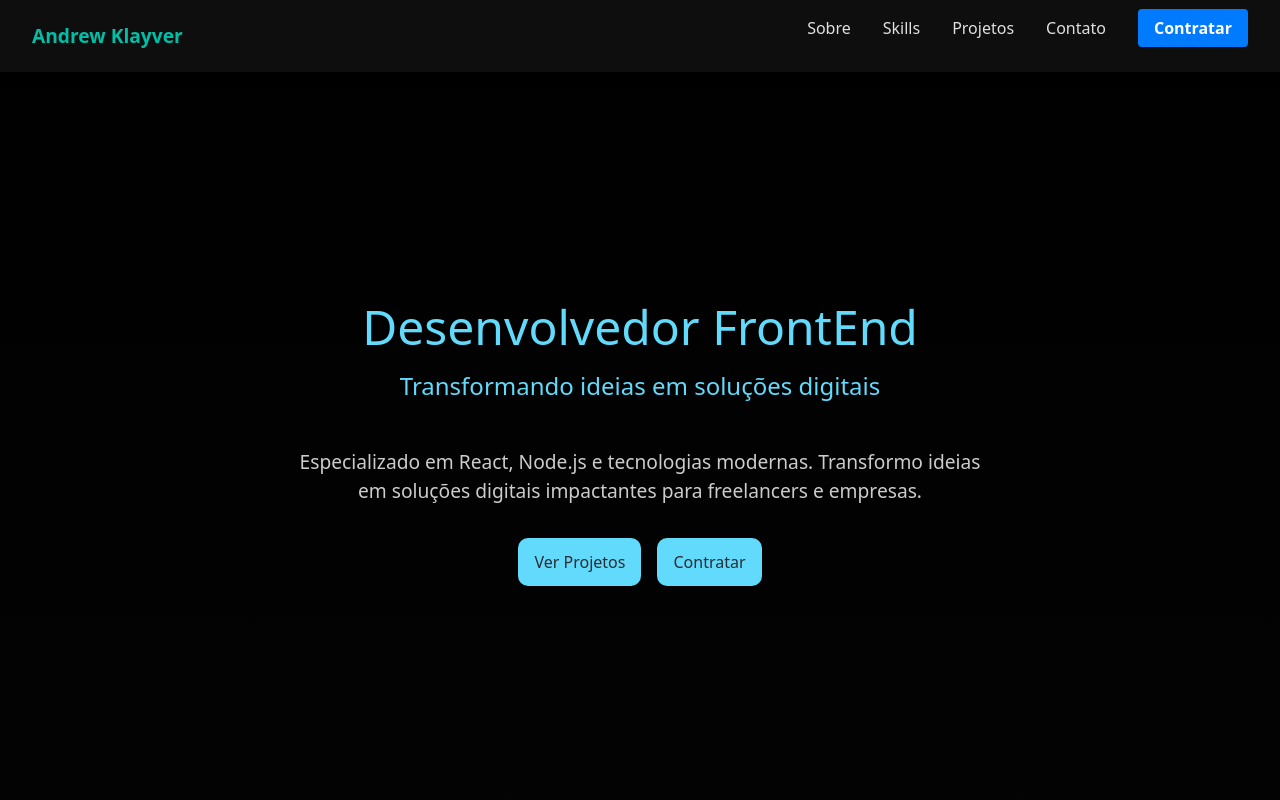
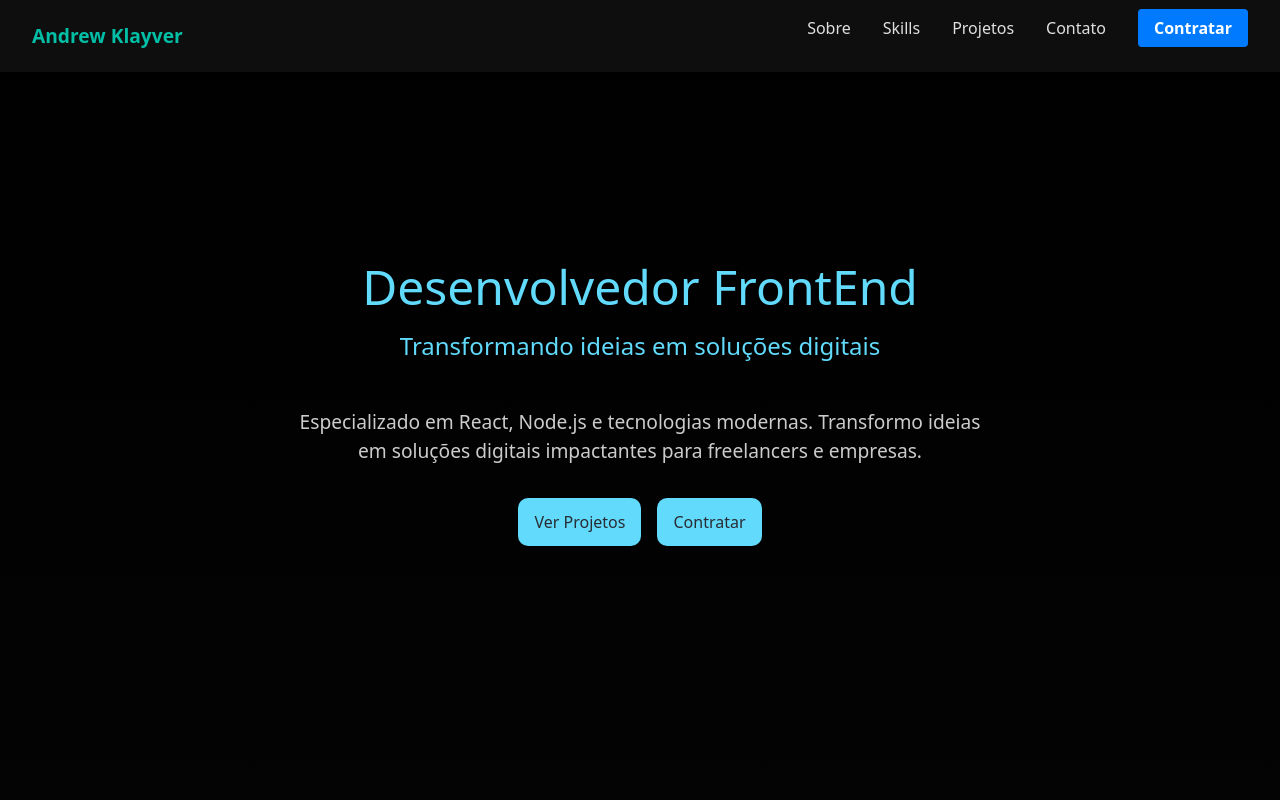
Before and after one commit to andrewklayverr/portfolio-dev, a React (Vite) app in the folder my-app/: page / in a window 1280 px wide. Shown: the top 800 px of the page. Built offline with nearby package versions, Linux system fonts and the light colour scheme.

Commit message:
diminuindo margin

```diff
--- a/my-app/src/components/sections/sobremim.jsx
+++ b/my-app/src/components/sections/sobremim.jsx
@@ -2,7 +2,7 @@ import React from "react";
 import './Styles/sobremim.css';
 
 const SobreMim = () => (
-    <section className="sobremim-container" style={{ marginTop: "50px", scrollMarginTop: "100px" }} id="sobremim">
+    <section className="sobremim-container" style={{ marginTop: "10px", scrollMarginTop: "100px" }} id="sobremim">
         <h2 className ="sobremim-title" >
             Desenvolvedor FrontEnd
         </h2>
```
